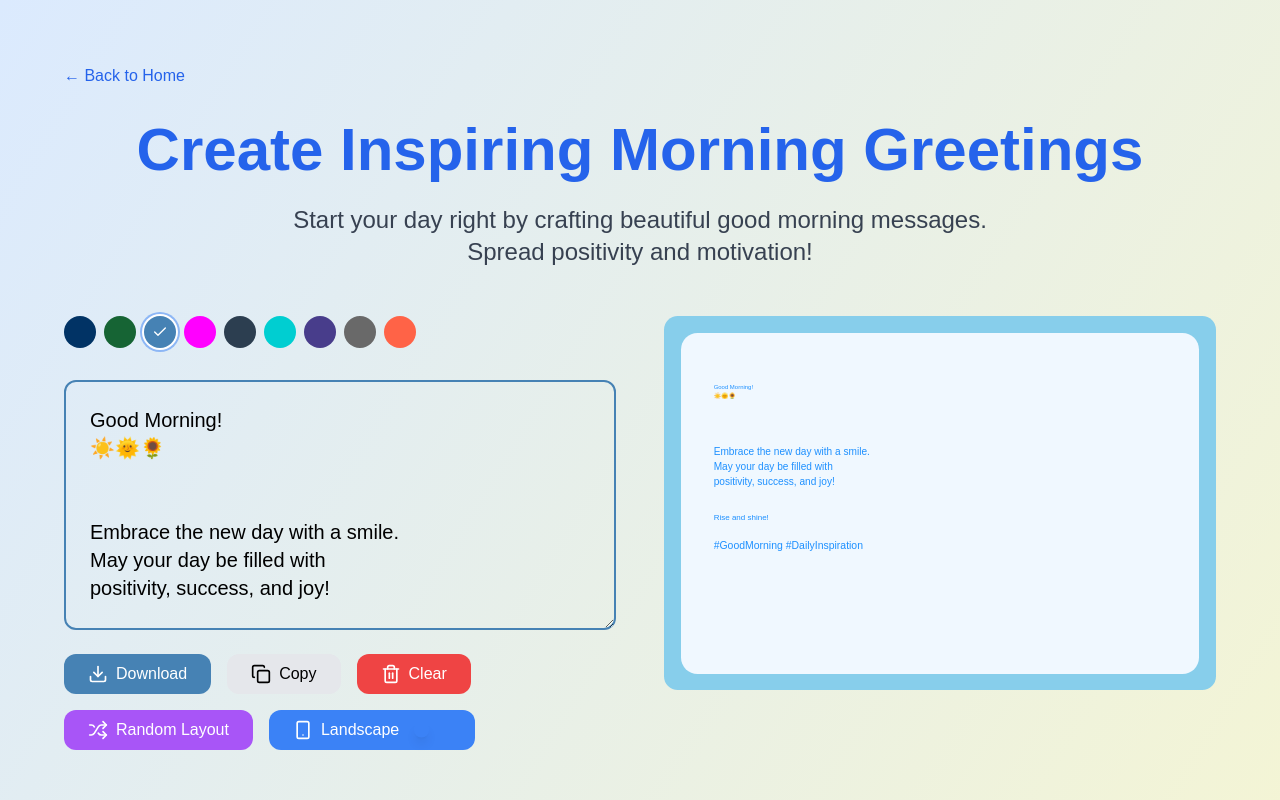
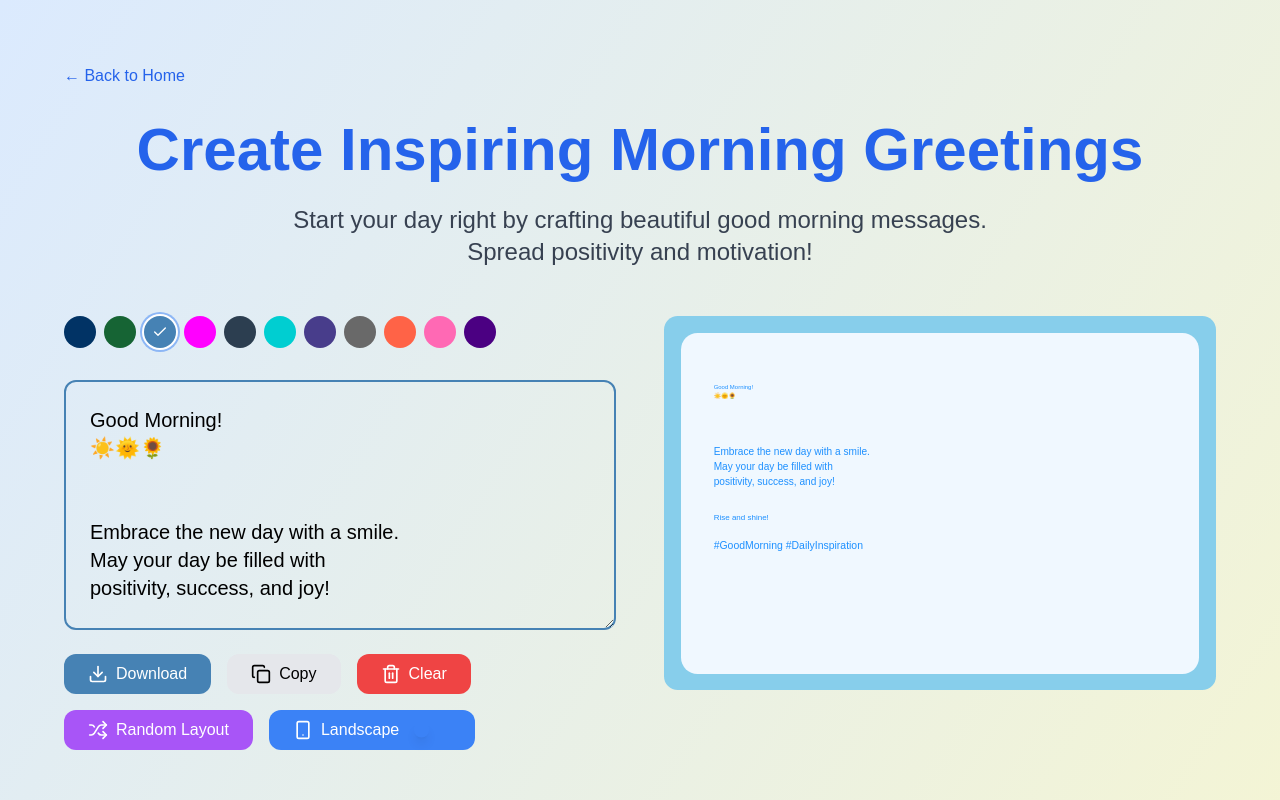
Before and after one commit to qiaoshouqing/text2card, a Next.js app: page /good-morning-images in a window 1280 px wide. Shown: the top 800 px of the page. Built offline with nearby package versions, Linux system fonts and the light colour scheme; a web font is replaced by a local one.

Commit message:
页面结合一下配色主题

```diff
--- a/app/colorThemes.ts
+++ b/app/colorThemes.ts
@@ -82,6 +82,22 @@ const colorThemes: ColorTheme[] = [
         borderBackground: "#FFA07A",
         titleColor: "#FF7F50"
     },
+    {
+        name: "Birthday Celebration",
+        websiteTheme: "#FF69B4",
+        textColor: "#FF1493",
+        cardBackground: "#FFF0F5",
+        borderBackground: "#FFB6C1",
+        titleColor: "#FF1493"
+    },
+    {
+        name: "Inspiring Wisdom",
+        websiteTheme: "#4B0082",
+        textColor: "#8A2BE2",
+        cardBackground: "#E6E6FA",
+        borderBackground: "#9370DB",
+        titleColor: "#4B0082"
+    }
 ];
 
 // 默认主题索引
--- a/app/happy-birthday-images/page.tsx
+++ b/app/happy-birthday-images/page.tsx
@@ -3,9 +3,8 @@ import React from 'react';
 import { Metadata } from 'next';
 import Link from 'next/link';
 import EpicCard from '../../components/EpicCard';
-import { ColorTheme } from '../../app/colorThemes';
 import Footer from "../../components/Footer";
-
+import { ColorTheme, colorThemes } from '../../app/colorThemes';
 export const metadata: Metadata = {
     title: 'Create Stunning Happy Birthday Images | Free Birthday Card Maker',
     description: 'Design beautiful and personalized happy birthday images with our free online card maker. Perfect for social media, e-cards, and heartfelt birthday wishes.',
@@ -51,7 +50,7 @@ export default function HappyBirthdayPage() {
                     Craft unforgettable birthday wishes with our easy-to-use card maker. Spread joy and celebrate life!
                 </p>
 
-                <EpicCard defaultText={defaultBirthdayText} theme={birthdayTheme} />
+                <EpicCard defaultText={defaultBirthdayText} theme={colorThemes[9]} />
 
                 <Features />
                 <FAQ />
--- a/app/inspirational-quotes/page.tsx
+++ b/app/inspirational-quotes/page.tsx
@@ -5,7 +5,7 @@ import React from 'react';
 import { Metadata } from 'next';
 import Link from 'next/link';
 import EpicCard from '../../components/EpicCard';
-import { ColorTheme } from '../../app/colorThemes';
+import { ColorTheme, colorThemes } from '../../app/colorThemes';
 import Footer from "../../components/Footer";
 
 const inspirationalTheme: ColorTheme = {
@@ -423,7 +423,7 @@ export default function InspirationalQuotesPage() {
                     Craft beautiful inspirational quotes to motivate yourself and others. Spread wisdom and positivity!
                 </p>
 
-                <EpicCard defaultText={currentQuote} theme={inspirationalTheme} />
+                <EpicCard defaultText={currentQuote} theme={colorThemes[10]} />
 
                 <div className="mt-8 text-center">
                     <button
```
